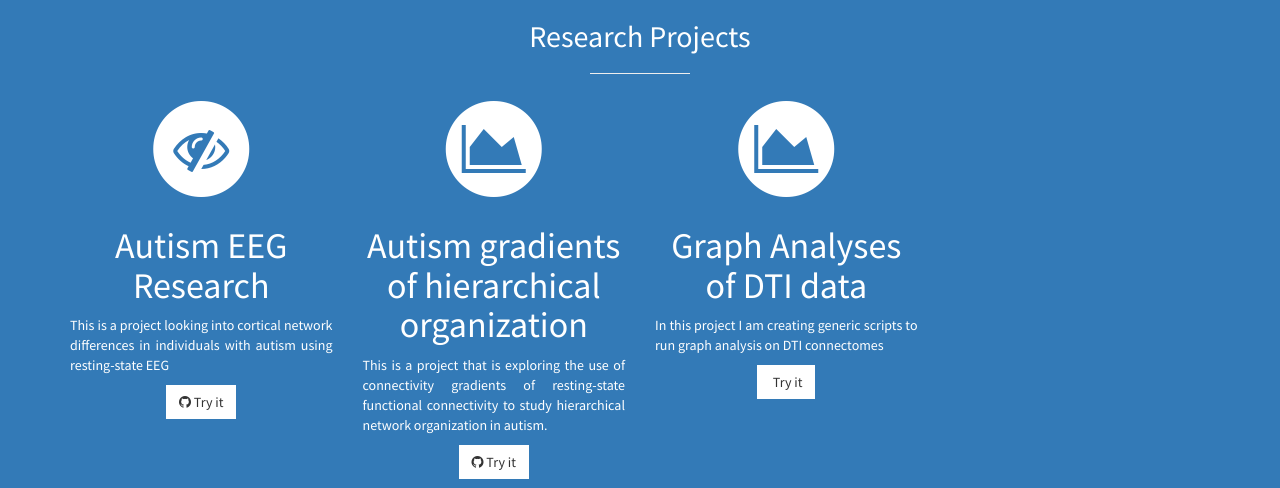
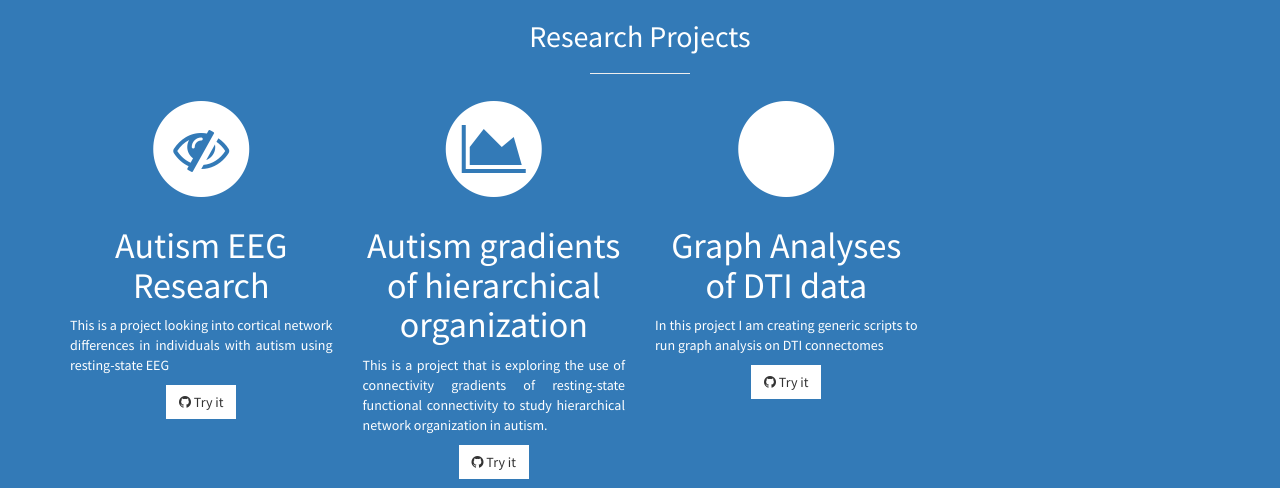
Before and after one commit to rb643/raibethlehem.github.io, a Jekyll site: the page built from index.html, in a window 1280 px wide. Shown: the part 900-1388 px from the top of the page. Built offline with Jekyll 4.4.1, drawn with Linux system fonts in a browser that asks for light colours.

Commit message:
Update projects.html

```diff
--- a/_includes/_html/projects.html
+++ b/_includes/_html/projects.html
@@ -40,13 +40,13 @@
             <div class="research-item">
               <span class="fa-stack fa-4x">
                 <i class="fa fa-circle fa-stack-2x"></i>
-                <i class="fa fa-area-chart fa-stack-1x text-primary"></i>
+                <i class="fa fa-connectdevelop" aria-hidden="true"></i>
               </span>
               <!-- The content for these is in the markdown files -->
               {% capture my-include %}{% include dti.md %}{% endcapture %}
               {{ my-include | markdownify }}
               <a href="https://github.com/rb643/dti" target="_blank" class="btn btn-light">
-                <i class="fa fa-connectdevelop" aria-hidden="true"></i>
+                <i class="fa fa-github fa-fw-2x"></i>
                 Try it
               </a>
             </div>
```
